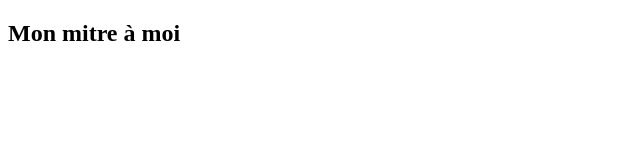
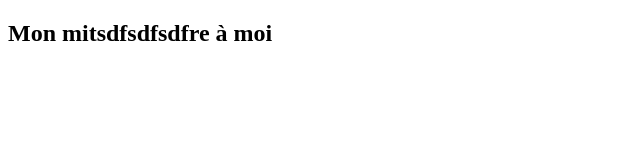
Before and after one commit to aguillerm/mon-test, a plain HTML site: page index.html in a window 1280 px wide. Shown: the whole page, without its empty margins (0-640 px from the left). Drawn offline with Linux system fonts and the light colour scheme.

Commit message:
mon commentaire de commit

```diff
--- a/index.html
+++ b/index.html
@@ -6,6 +6,6 @@
     <title>Mon Document à moi</title>
 </head>
 <body>
-    <h2>Mon mitre à moi</h2>
+    <h2>Mon mitsdfsdfsdfre à moi</h2>
 </body>
 </html>
```
Also changed, not shown: 1 other file.
